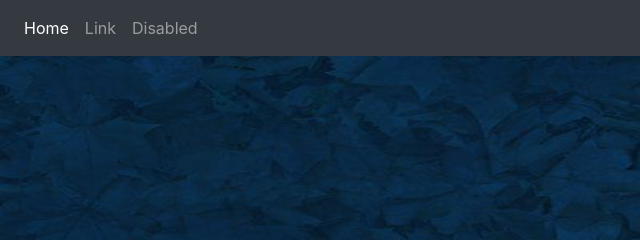
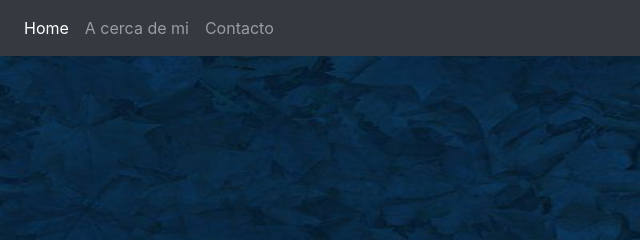
Before and after one commit to MariiaRamirez/Portafolio, a plain HTML site: page index.html in a window 1280 px wide. Shown: the top 240 px of the page, 0-640 px from the left. Drawn offline with Linux system fonts and the light colour scheme.

Commit message:
Update index.html

```diff
--- a/index.html
+++ b/index.html
@@ -37,10 +37,10 @@
           <a class="nav-link" href="#">Home <span class="sr-only">(current)</span></a>
         </li>
         <li class="nav-item">
-          <a class="nav-link" href="#">Link</a>
+          <a class="nav-link" href="#">A cerca de mi</a>
         </li>
         <li class="nav-item">
-          <a class="nav-link" href="#">Disabled</a>
+          <a class="nav-link" href="">Contacto</a>
         </li>
       </ul>
       <form class="form-inline mt-2 mt-md-0">
```
